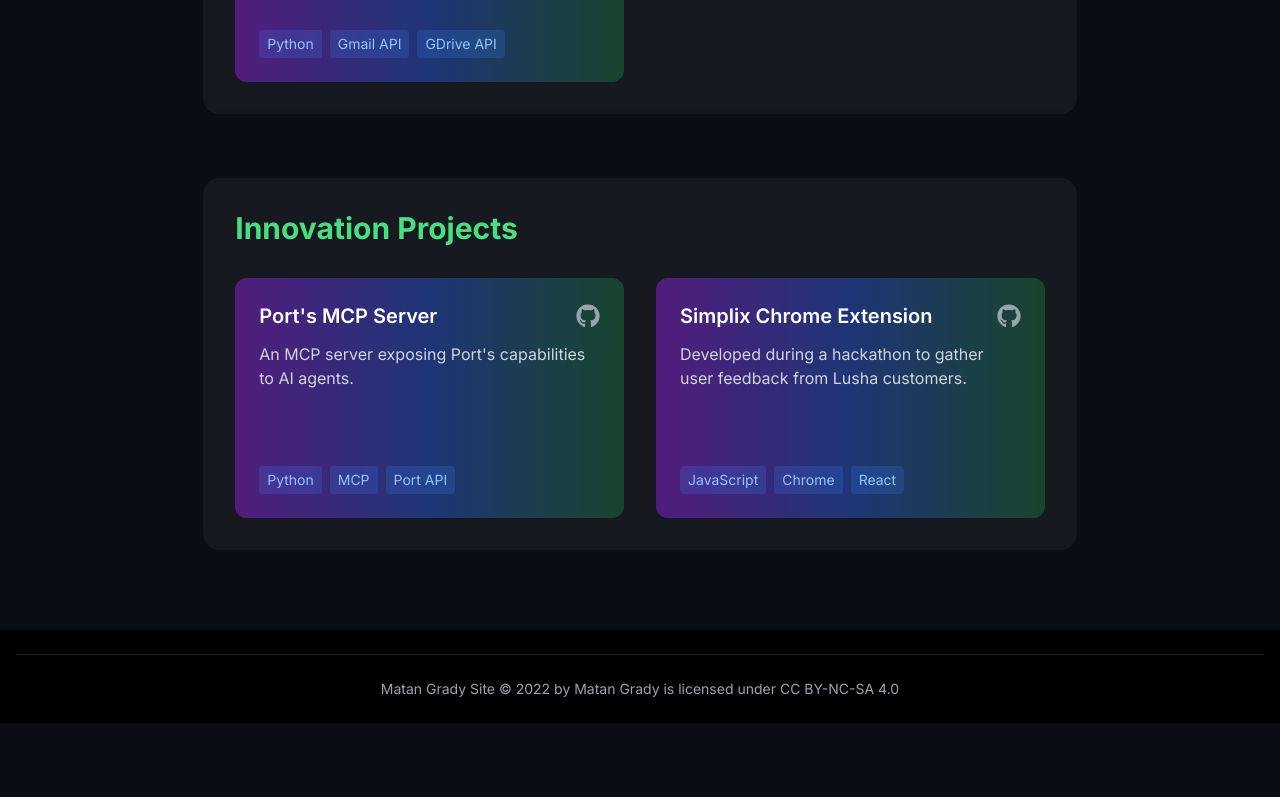
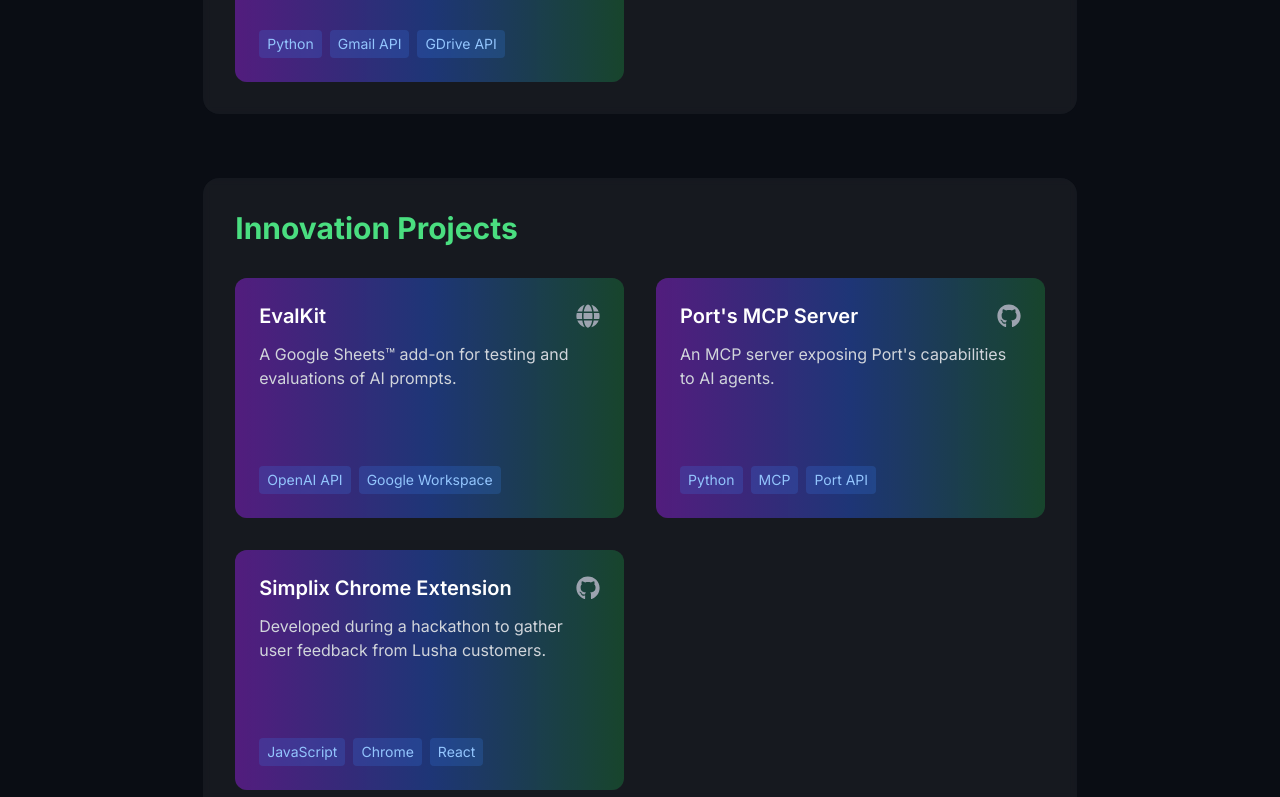
Before and after one commit to Matanga1-2/portfolio-site, a Next.js app: page /projects in a window 1280 px wide. Shown: the part 1262-2059 px from the top of the page. Before the commit the page ends 1985 px from the top, so only its background shows below. Built offline with nearby package versions, Linux system fonts and the light colour scheme.

Commit message:
added evalkit and website URL option to card

```diff
--- a/app/projects/page.tsx
+++ b/app/projects/page.tsx
@@ -9,6 +9,7 @@ interface Project {
   description: string
   technologies: string[]
   githubUrl?: string
+  websiteUrl?: string
   isPrivate?: boolean
 }
 
@@ -62,6 +63,12 @@ const projects: ProjectCategory[] = [
     category: "Innovation Projects",
     projects: [
       {
+        title: "EvalKit",
+        description: "A Google Sheets™ add-on for testing and evaluations of AI prompts.",
+        technologies: ["OpenAI API", "Google Workspace"],
+        websiteUrl: "https://evalkit.matangr.com/"
+      },
+      {
         title: "Port's MCP Server",
         description: "An MCP server exposing Port's capabilities to AI agents.",
         technologies: ["Python", "MCP", "Port API"],
@@ -110,6 +117,7 @@ export default function ProjectsPage() {
                       technologies={project.technologies}
                       githubUrl={project.githubUrl}
                       isPrivate={project.isPrivate}
+                      websiteUrl={project.websiteUrl}
                     />
                   </div>
                 ))}
--- a/components/projects/ProjectCard.tsx
+++ b/components/projects/ProjectCard.tsx
@@ -1,19 +1,21 @@
-import { FaGithub } from 'react-icons/fa'
+import { FaGithub, FaGlobe } from 'react-icons/fa'
 
 interface ProjectCardProps {
   title: string
   description: string
   technologies: string[]
   githubUrl?: string
+  websiteUrl?: string
   isPrivate?: boolean
 }
 
-export default function ProjectCard({ title, description, technologies, githubUrl, isPrivate }: ProjectCardProps) {
+export default function ProjectCard({ title, description, technologies, githubUrl, websiteUrl, isPrivate }: ProjectCardProps) {
   return (
     <div className="relative z-20 p-3 sm:p-4 md:p-6 h-auto min-h-[12rem] sm:min-h-[13rem] md:min-h-[15rem] grid grid-rows-[auto_minmax(2rem,_1fr)_auto] gap-2 sm:gap-3">
-      {/* Header section with title and GitHub icon */}
+      {/* Header section with title and icons */}
       <div className="flex justify-between items-center h-auto min-h-[1.75rem]">
         <h3 className="text-base sm:text-lg md:text-xl font-semibold text-white truncate pr-2">{title}</h3>
+        <div className="flex items-center space-x-2">
           {githubUrl && !isPrivate && (
             <a
               href={githubUrl}
@@ -24,6 +26,17 @@ export default function ProjectCard({ title, description, technologies, githubUr
               <FaGithub size={18} className="sm:w-5 sm:h-5 md:w-6 md:h-6" />
             </a>
           )}
+          {websiteUrl && (
+            <a
+              href={websiteUrl}
+              target="_blank"
+              rel="noopener noreferrer"
+              className="text-gray-400 hover:text-white transition-colors flex-shrink-0"
+            >
+              <FaGlobe size={18} className="sm:w-5 sm:h-5 md:w-6 md:h-6" />
+            </a>
+          )}
+        </div>
       </div>
 
       {/* Description section */}
```
Lines whose indentation alone changed are shown as unchanged.
